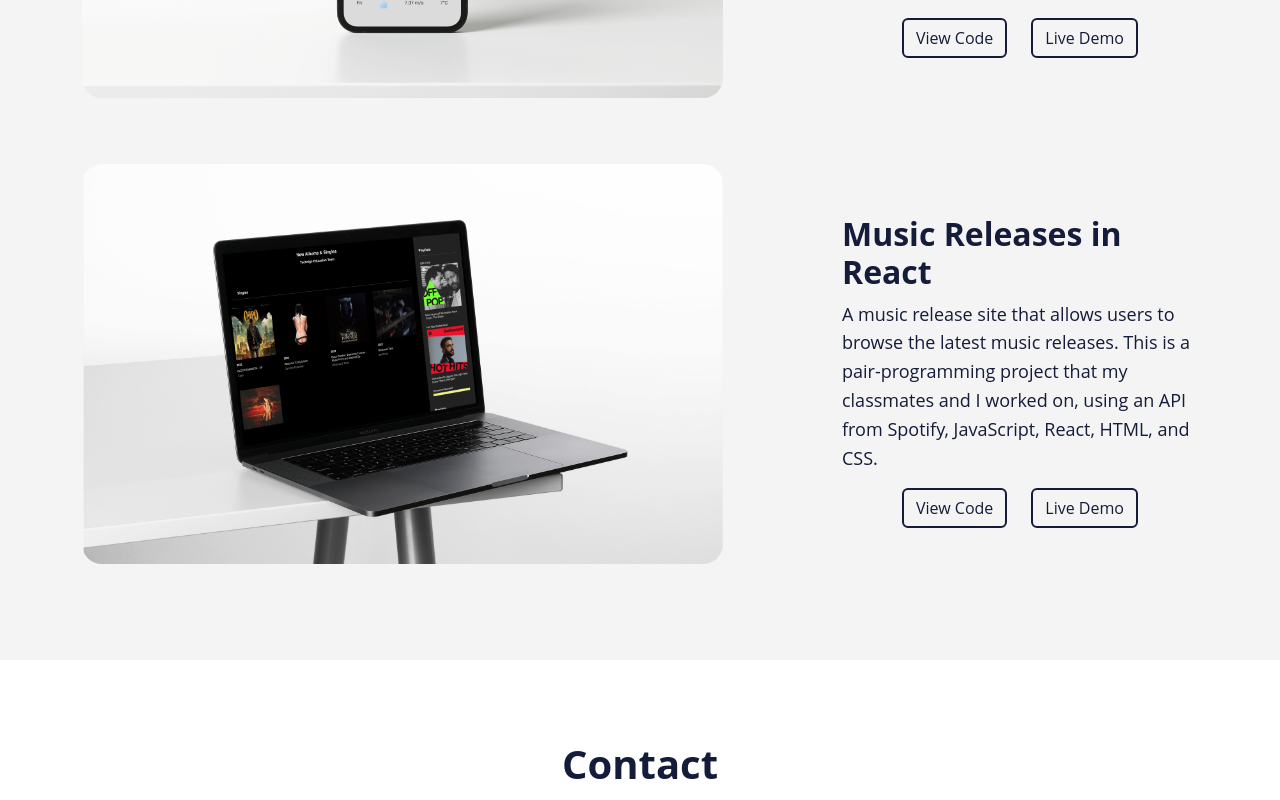
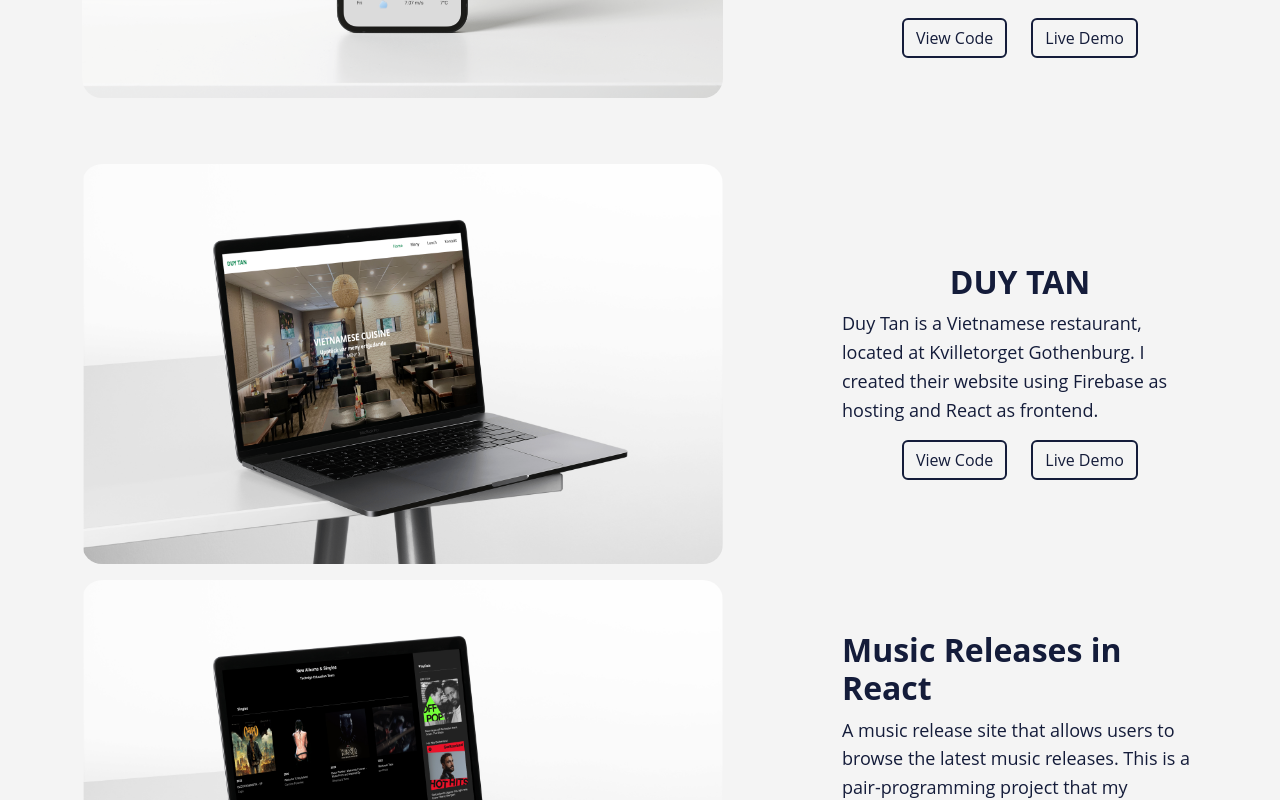
Before and after one commit to Hannapham1007/myportfolio, a React (Create React App) app: page / in a window 1280 px wide. Shown: the part 3484-4284 px from the top of the page. Built offline with nearby package versions, Linux system fonts and the light colour scheme.

Commit message:
refactor project component

```diff
--- /dev/null
+++ b/src/Component/Button.jsx
@@ -0,0 +1,13 @@
+import React from 'react'
+
+export default function Button({ onClick, text}) {
+    return (
+      <button
+        onClick={onClick}
+        type="button"
+        className="btn btn-outline"
+      >
+        {text}
+      </button>
+    );
+  }
--- a/src/Component/Project.jsx
+++ b/src/Component/Project.jsx
@@ -1,5 +1,6 @@
 import React from "react";
 import FlutterProject from "./FlutterProject";
+import ProjectItem from "./ProjectItem";
 
 const Project = () => {
   return (
@@ -58,7 +59,7 @@
 
 
           <span style={{ height: "50px" }}></span>
-         {/*<ProjectItem
+         <ProjectItem
             projectPic={{ src: "./images/duytanproject.png" }}
             projectTitle={"DUY TAN"}
             projectContent={
@@ -69,7 +70,7 @@
             buttonTextDemo={"Live Demo"}
             onClickDemo={()=> window.open("http://duytanab.se")}
           />
-          */}
+
           <ProjectItem
            projectPic={{ src: "./images/musicReleaseProject.png"  }}
            projectTitle={"Music Releases in React"}
@@ -90,51 +91,3 @@
 };
 
 export default Project;
-
-function ProjectItem({ projectPic, projectTitle, projectContent, onClickViewCode, buttonTextViewCode, onClickDemo, buttonTextDemo}) {
-  return (
-    <>
-      <div className="d-flex col-md-7 col-12 justify-content-center align-items-center">
-        <img className="w-100" src={projectPic.src} alt="" style={{borderRadius:'20px', marginBottom:'16px', maxHeight:'400px', objectFit:'cover'}} ></img>
-      </div>
-      <div className="col-md-1"></div>
-      <div className="col-md-4 col-12 d-flex flex-column justify-content-center align-items-center ">
-        <h3>{projectTitle}</h3>
-        <div className="project-text">
-        <p> {projectContent}</p>
-
-        </div>
-        <div className="d-flex justify-content-around">
-        <ButtonViewCode onClick={onClickViewCode} text={buttonTextViewCode}/>
-        <ButtonDemo onClick={onClickDemo} text={buttonTextDemo}/>
-
-        </div>
-
-
-      </div>
-    </>
-  );
-}
-
-function ButtonViewCode({ onClick, text}) {
-  return (
-    <button
-      onClick={onClick}
-      type="button"
-      className="btn btn-outline"
-    >
-      {text}
-    </button>
-  );
-}
-function ButtonDemo({ onClick, text}) {
-  return (
-    <button
-      onClick={onClick}
-      type="button"
-      className="btn btn-outline"
-    >
-      {text}
-    </button>
-  );
-}
--- /dev/null
+++ b/src/Component/ProjectItem.jsx
@@ -0,0 +1,41 @@
+import React from "react";
+import Button from "./Button";
+
+export default function ProjectItem({
+  projectPic,
+  projectTitle,
+  projectContent,
+  onClickViewCode,
+  buttonTextViewCode,
+  onClickDemo,
+  buttonTextDemo,
+}) {
+  return (
+    <>
+      <div className="d-flex col-md-7 col-12 justify-content-center align-items-center">
+        <img
+          className="w-100"
+          src={projectPic.src}
+          alt=""
+          style={{
+            borderRadius: "20px",
+            marginBottom: "16px",
+            maxHeight: "400px",
+            objectFit: "cover",
+          }}
+        ></img>
+      </div>
+      <div className="col-md-1"></div>
+      <div className="col-md-4 col-12 d-flex flex-column justify-content-center align-items-center ">
+        <h3>{projectTitle}</h3>
+        <div className="project-text">
+          <p> {projectContent}</p>
+        </div>
+        <div className="d-flex justify-content-around">
+          <Button onClick={onClickViewCode} text={buttonTextViewCode} />
+          <Button onClick={onClickDemo} text={buttonTextDemo} />
+        </div>
+      </div>
+    </>
+  );
+}
```
